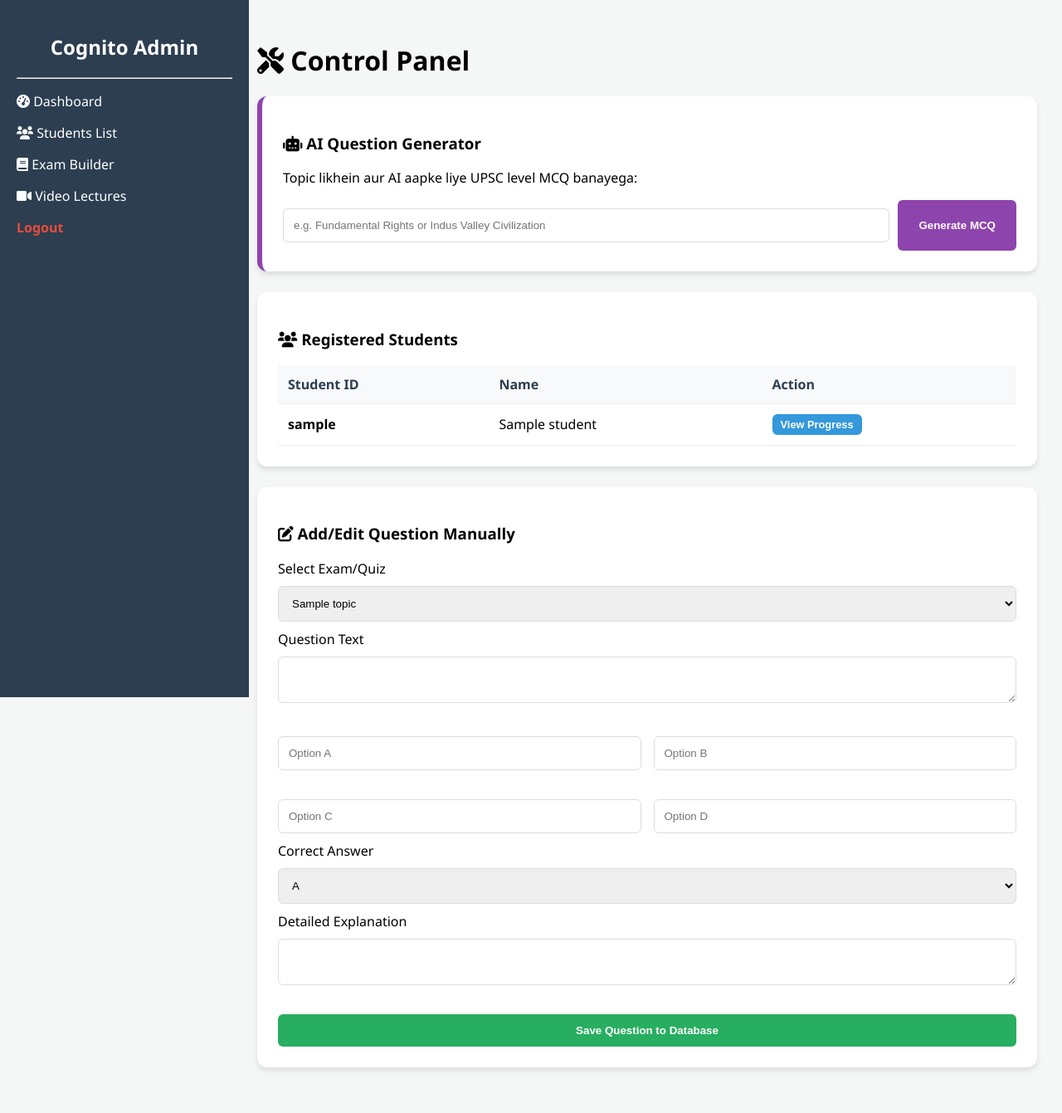
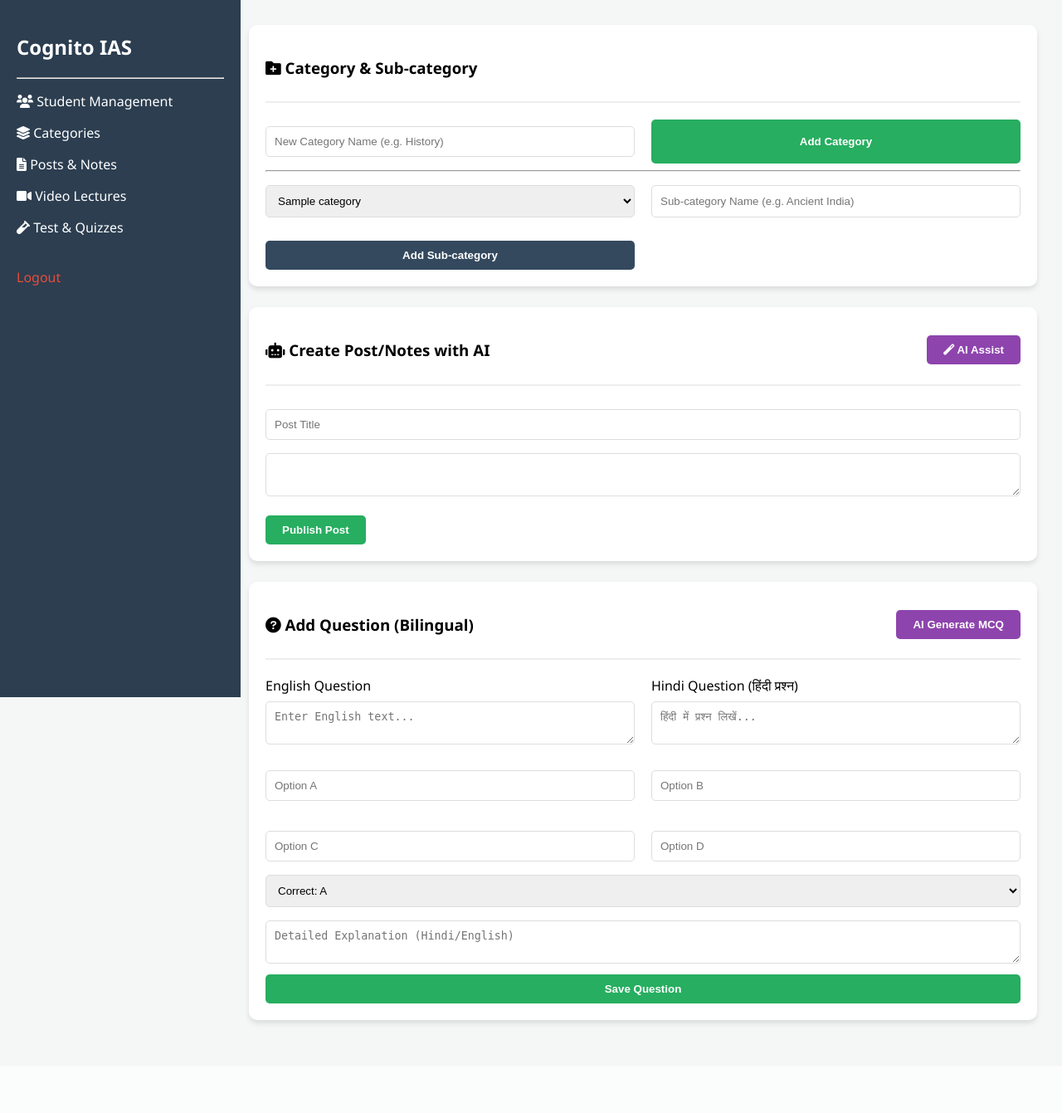
Before and after one commit to cognitoias-droid/UPSC-Web-App, a Flask app: template templates/admin.html in a window 1280 px wide. Shown: the whole page at 83% size. After the commit the page ends 1235 px from the top, so only its background shows below. Run offline with Flask 3, Linux system fonts and the light colour scheme; tables that the repository leaves empty hold one stand-in row (values such as "Sample post"); the template is opened without the code that fills it: values that come from a table or form of the project are taken from there, most other values are stand-ins (such as "Sample title", 1, 10 or a date in 2020); some libraries are stand-ins or nearby versions.

Commit message:
Update admin.html

```diff
--- a/templates/admin.html
+++ b/templates/admin.html
@@ -2,151 +2,125 @@
 <html lang="hi">
 <head>
     <meta charset="UTF-8">
-    <title>Cognito IAS - Master Control Panel</title>
+    <title>Cognito IAS - Admin Dashboard</title>
     <script src="https://cdn.ckeditor.com/4.22.1/standard/ckeditor.js"></script>
     <link rel="stylesheet" href="https://cdnjs.cloudflare.com/ajax/libs/font-awesome/6.0.0/css/all.min.css">
     <style>
-        body { font-family: 'Segoe UI', sans-serif; display: flex; margin: 0; background: #f4f7f6; }
-        .sidebar { width: 260px; background: #2c3e50; color: white; height: 100vh; position: fixed; padding: 20px; }
-        .main-content { margin-left: 280px; padding: 30px; width: calc(100% - 310px); }
-        .card { background: white; padding: 25px; border-radius: 12px; margin-bottom: 25px; box-shadow: 0 4px 6px rgba(0,0,0,0.1); }
-        input, select, textarea { width: 100%; padding: 12px; margin: 10px 0; border-radius: 6px; border: 1px solid #ddd; box-sizing: border-box; }
-        .btn { padding: 12px 25px; border: none; border-radius: 6px; cursor: pointer; color: white; font-weight: bold; transition: 0.3s; }
-        .bg-blue { background: #3498db; } .bg-green { background: #27ae60; } .bg-purple { background: #8e44ad; }
-        table { width: 100%; border-collapse: collapse; margin-top: 15px; }
-        th, td { padding: 12px; text-align: left; border-bottom: 1px solid #eee; }
-        th { background: #f8f9fa; color: #2c3e50; }
+        :root { --sidebar-bg: #2c3e50; --main-bg: #f4f7f6; --accent: #3498db; }
+        body { font-family: 'Segoe UI', sans-serif; display: flex; margin: 0; background: var(--main-bg); }
+        .sidebar { width: 250px; background: var(--sidebar-bg); color: white; height: 100vh; position: fixed; padding: 20px; }
+        .content { margin-left: 270px; padding: 30px; width: 100%; }
+        .card { background: white; padding: 20px; border-radius: 10px; box-shadow: 0 4px 6px rgba(0,0,0,0.1); margin-bottom: 25px; }
+        .section-header { display: flex; justify-content: space-between; align-items: center; border-bottom: 2px solid #eee; padding-bottom: 10px; margin-bottom: 20px; }
+        .btn { padding: 10px 20px; border: none; border-radius: 5px; cursor: pointer; color: white; font-weight: bold; }
+        .btn-ai { background: #8e44ad; } .btn-save { background: #27ae60; }
+        .grid-2 { display: grid; grid-template-columns: 1fr 1fr; gap: 20px; }
+        input, select, textarea { width: 100%; padding: 10px; margin: 8px 0; border: 1px solid #ddd; border-radius: 5px; box-sizing: border-box; }
     </style>
 </head>
 <body>
 
 <div class="sidebar">
-    <h2 style="text-align:center;">Cognito Admin</h2>
+    <h2>Cognito IAS</h2>
     <hr>
-    <p><i class="fas fa-tachometer-alt"></i> Dashboard</p>
-    <p><i class="fas fa-users"></i> Students List</p>
-    <p><i class="fas fa-book"></i> Exam Builder</p>
+    <nav>
+        <p><i class="fas fa-users"></i> Student Management</p>
+        <p><i class="fas fa-layer-group"></i> Categories</p>
+        <p><i class="fas fa-file-alt"></i> Posts & Notes</p>
         <p><i class="fas fa-video"></i> Video Lectures</p>
-    <a href="/logout" style="color:#e74c3c; text-decoration:none; font-weight:bold;">Logout</a>
+        <p><i class="fas fa-vial"></i> Test & Quizzes</p>
+    </nav>
+    <br><a href="/logout" style="color:#e74c3c; text-decoration:none;">Logout</a>
 </div>
 
-<div class="main-content">
-    <h1><i class="fas fa-tools"></i> Control Panel</h1>
-
-    <div class="card" style="border-left: 6px solid #8e44ad;">
-        <h3><i class="fas fa-robot"></i> AI Question Generator</h3>
-        <p>Topic likhein aur AI aapke liye UPSC level MCQ banayega:</p>
-        <div style="display:flex; gap:10px;">
-            <input type="text" id="ai_topic" placeholder="e.g. Fundamental Rights or Indus Valley Civilization">
-            <button onclick="askAI()" id="ai_btn" class="btn bg-purple" style="white-space:nowrap;">Generate MCQ</button>
+<div class="content">
+    <div class="card">
+        <div class="section-header">
+            <h3><i class="fas fa-folder-plus"></i> Category & Sub-category</h3>
         </div>
+        <form action="/admin/add_category" method="POST" class="grid-2">
+            <input type="text" name="cat_name" placeholder="New Category Name (e.g. History)" required>
+            <button class="btn btn-save">Add Category</button>
+        </form>
+        <hr>
+        <form action="/admin/add_subcategory" method="POST" class="grid-2">
+            <select name="parent_id">
+                {% for cat in categories %}<option value="{{cat.id}}">{{cat.name}}</option>{% endfor %}
+            </select>
+            <input type="text" name="subcat_name" placeholder="Sub-category Name (e.g. Ancient India)">
+            <button class="btn btn-save" style="background:#34495e;">Add Sub-category</button>
+        </form>
     </div>
 
     <div class="card">
-        <h3><i class="fas fa-users"></i> Registered Students</h3>
-        <table>
-            <thead>
-                <tr>
-                    <th>Student ID</th>
-                    <th>Name</th>
-                    <th>Action</th>
-                </tr>
-            </thead>
-            <tbody>
-                {% for s in students %}
-                <tr>
-                    <td><b>{{ s.username }}</b></td>
-                    <td>{{ s.name }}</td>
-                    <td><button class="btn bg-blue" style="padding: 5px 10px; font-size: 0.8rem;">View Progress</button></td>
-                </tr>
-                {% else %}
-                <tr><td colspan="3" style="text-align:center; color:#999;">Koi student nahi mila. Migration run karein.</td></tr>
-                {% endfor %}
-            </tbody>
-        </table>
+        <div class="section-header">
+            <h3><i class="fas fa-robot"></i> Create Post/Notes with AI</h3>
+            <button onclick="aiAssist('post')" class="btn btn-ai"><i class="fas fa-magic"></i> AI Assist</button>
+        </div>
+        <input type="text" id="post_title" placeholder="Post Title">
+        <textarea name="content" id="post_editor"></textarea>
+        <button class="btn btn-save" style="margin-top:10px;">Publish Post</button>
     </div>
 
     <div class="card">
-        <h3><i class="fas fa-edit"></i> Add/Edit Question Manually</h3>
-        <form method="POST">
-            <label>Select Exam/Quiz</label>
-            <select name="quiz_id">
-                {% for q in quizzes %}<option value="{{q.id}}">{{q.topic}}</option>{% endfor %}
-            </select>
-
-            <label>Question Text</label>
-            <textarea name="q_text" id="editor_q"></textarea>
-
-            <div style="display:grid; grid-template-columns: 1fr 1fr; gap:15px; margin-top:15px;">
-                <input type="text" name="oa" id="oa" placeholder="Option A" required>
-                <input type="text" name="ob" id="ob" placeholder="Option B" required>
-                <input type="text" name="oc" id="oc" placeholder="Option C" required>
-                <input type="text" name="od" id="od" placeholder="Option D" required>
+        <div class="section-header">
+            <h3><i class="fas fa-question-circle"></i> Add Question (Bilingual)</h3>
+            <button onclick="aiAssist('quiz')" class="btn btn-ai">AI Generate MCQ</button>
         </div>
-
-            <label>Correct Answer</label>
-            <select name="ans" id="ans">
-                <option value="A">A</option><option value="B">B</option>
+        <div class="grid-2">
+            <div>
+                <label>English Question</label>
+                <textarea id="q_en" placeholder="Enter English text..."></textarea>
+            </div>
+            <div>
+                <label>Hindi Question (हिंदी प्रश्न)</label>
+                <textarea id="q_hi" placeholder="हिंदी में प्रश्न लिखें..."></textarea>
+            </div>
+        </div>
+        <div class="grid-2" style="margin-top:10px;">
+            <input type="text" id="oa" placeholder="Option A">
+            <input type="text" id="ob" placeholder="Option B">
+            <input type="text" id="oc" placeholder="Option C">
+            <input type="text" id="od" placeholder="Option D">
+        </div>
+        <select id="correct_ans">
+            <option value="A">Correct: A</option><option value="B">B</option>
             <option value="C">C</option><option value="D">D</option>
         </select>
-
-            <label>Detailed Explanation</label>
-            <textarea name="exp" id="editor_exp"></textarea>
-
-            <button type="submit" class="btn bg-green" style="margin-top:20px; width:100%;">Save Question to Database</button>
-        </form>
+        <textarea id="explanation" placeholder="Detailed Explanation (Hindi/English)"></textarea>
+        <button class="btn btn-save" style="width:100%;">Save Question</button>
     </div>
 </div>
 
 <script>
-    // CKEDITOR Initialization
-    CKEDITOR.replace('editor_q');
-    CKEDITOR.replace('editor_exp');
+    CKEDITOR.replace('post_editor');
 
-    // AI Generator Logic
-    async function askAI() {
-        const topic = document.getElementById('ai_topic').value;
-        const btn = document.getElementById('ai_btn');
+    async function aiAssist(type) {
+        let topic = prompt("Enter topic for AI Assist:");
+        if(!topic) return;
 
-        if(!topic) { alert("Pehle topic likhiye!"); return; }
+        const btn = document.querySelector('.btn-ai');
+        btn.innerHTML = "Thinking...";
 
-        btn.innerHTML = '<i class="fas fa-spinner fa-spin"></i> AI Thinking...';
-        btn.disabled = true;
-
-        try {
-            const response = await fetch('/api/generate_quiz', {
+        const response = await fetch('/api/ai_assist', {
             method: 'POST',
             headers: {'Content-Type': 'application/json'},
-                body: JSON.stringify({topic: topic})
+            body: JSON.stringify({topic: topic, type: type})
         });
 
         const data = await response.json();
-
-            if(data.question) {
-                // Set Data into CKEDITOR
-                CKEDITOR.instances.editor_q.setData(data.question);
-                CKEDITOR.instances.editor_exp.setData(data.exp || data.explanation);
-
-                // Set Options
-                document.getElementById('oa').value = data.oa || data.options[0];
-                document.getElementById('ob').value = data.ob || data.options[1];
-                document.getElementById('oc').value = data.oc || data.options[2];
-                document.getElementById('od').value = data.od || data.options[3];
-                document.getElementById('ans').value = data.ans || data.correct;
-
-                alert("AI ne sawal bana diya hai! Ab aap ise check karke save kar sakte hain.");
+        if(type === 'post') {
+            CKEDITOR.instances.post_editor.setData(data.result);
         } else {
-                alert("AI Error: " + (data.error || "Sawal nahi ban paya."));
+            document.getElementById('q_en').value = data.q_en;
+            document.getElementById('q_hi').value = data.q_hi;
+            document.getElementById('oa').value = data.oa;
+            document.getElementById('ob').value = data.ob;
+            document.getElementById('ans').value = data.ans;
+            document.getElementById('explanation').value = data.exp;
         }
-        } catch (error) {
-            console.error(error);
-            alert("Connection Error! Render logs check karein.");
-        } finally {
-            btn.innerHTML = 'Generate MCQ';
-            btn.disabled = false;
-        }
+        btn.innerHTML = "AI Assist";
     }
 </script>
-
 </body>
 </html>
```
Lines whose indentation alone changed are shown as unchanged.
